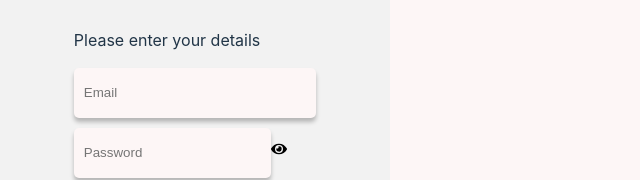
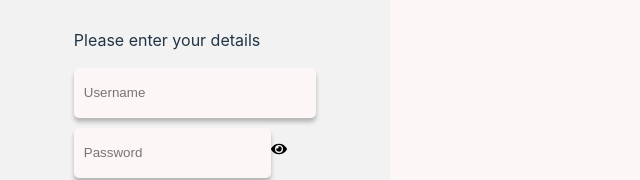
Before and after one commit to JasonFernandoo/CareConnect, a React (Vite) app in the folder CareConnect/: page /blank in a window 1280 px wide. Shown: the part 288-468 px from the top of the page, without its empty margins (0-640 px from the left). Built offline with nearby package versions, Linux system fonts and the light colour scheme.

Commit message:
refactor: Update login

```diff
--- a/CareConnect/src/Login/Login.jsx
+++ b/CareConnect/src/Login/Login.jsx
@@ -6,15 +6,15 @@ import "./Login.css";
 
 const Login = ({ onLogin }) => {
   const [showPassword, setShowPassword] = useState(false);
-  const [email, setEmail] = useState('');
+  const [username, setusername] = useState('');
   const [password, setPassword] = useState('');
   const navigate = useNavigate();
 
   const handleLogin = () => {
-    if (email === 'User1' && password === '123') {
+    if (username === 'User1' && password === '123') {
       onLogin();
       navigate('/');
-    } else if (email === 'User2' && password === '456') {
+    } else if (username === 'User2' && password === '456') {
       onLogin();
       navigate('/blank');
     } else {
@@ -33,10 +33,10 @@ const Login = ({ onLogin }) => {
           <p>Please enter your details</p>
           <form onSubmit={(e) => e.preventDefault()}>
             <input
-              type="email"
-              placeholder="Email"
-              value={email}
-              onChange={(e) => setEmail(e.target.value)}
+              type="username"
+              placeholder="Username"
+              value={username}
+              onChange={(e) => setusername(e.target.value)}
               required
             />
             <div className="pass-input-div">
```
